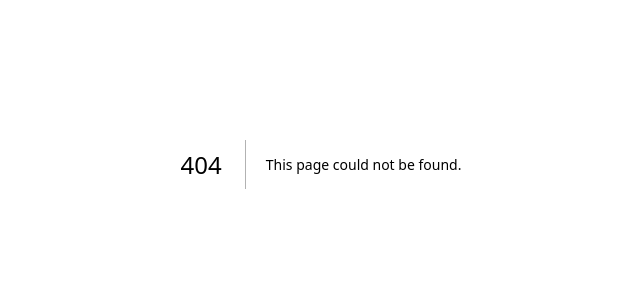
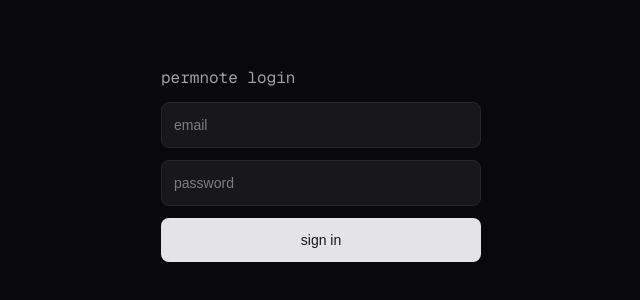
Before and after one commit to jaredbinning9/permnote, a Next.js app: page /login in a window 1280 px wide. Before the commit this address had no page. Shown: the part 236-536 px from the top of the page, without its empty margins (319-959 px from the left). Built offline with nearby package versions, Linux system fonts and the light colour scheme; no server answers.

Commit message:
Add auth: login page and session check

```diff
--- /dev/null
+++ b/app/login/page.tsx
@@ -0,0 +1,51 @@
+"use client";
+
+import { useState } from "react";
+import { useRouter } from "next/navigation";
+import { supabase } from "@/lib/supabase";
+
+export default function Login() {
+  const [email, setEmail] = useState("");
+  const [password, setPassword] = useState("");
+  const [errorMsg, setErrorMsg] = useState("");
+  const router = useRouter();
+
+  async function handleLogin() {
+    const { error } = await supabase.auth.signInWithPassword({ email, password });
+    if (error) {
+      setErrorMsg(error.message);
+    } else {
+      router.push("/");
+    }
+  }
+
+  return (
+    <main className="flex min-h-screen items-center justify-center bg-zinc-950">
+      <div className="w-full max-w-xs space-y-3">
+        <h1 className="font-mono text-zinc-400">permnote login</h1>
+        <input
+          type="email"
+          placeholder="email"
+          value={email}
+          onChange={(e) => setEmail(e.target.value)}
+          className="w-full rounded-lg border border-zinc-800 bg-zinc-900 p-3 text-sm text-zinc-200 outline-none focus:border-zinc-600"
+        />
+        <input
+          type="password"
+          placeholder="password"
+          value={password}
+          onChange={(e) => setPassword(e.target.value)}
+          onKeyDown={(e) => e.key === "Enter" && handleLogin()}
+          className="w-full rounded-lg border border-zinc-800 bg-zinc-900 p-3 text-sm text-zinc-200 outline-none focus:border-zinc-600"
+        />
+        <button
+          onClick={handleLogin}
+          className="w-full rounded-lg bg-zinc-200 p-3 text-sm font-medium text-zinc-900 hover:bg-white"
+        >
+          sign in
+        </button>
+        {errorMsg && <p className="text-sm text-red-400">{errorMsg}</p>}
+      </div>
+    </main>
+  );
+}
--- a/app/page.tsx
+++ b/app/page.tsx
@@ -1,15 +1,31 @@
+"use client";
+
+import { useEffect, useState } from "react";
+import { useRouter } from "next/navigation";
 import { supabase } from "@/lib/supabase";
 
-export default async function Home() {
-  const { count, error } = await supabase
-    .from("notes")
-    .select("*", { count: "exact", head: true });
+export default function Home() {
+  const [status, setStatus] = useState("checking session...");
+  const router = useRouter();
+
+  useEffect(() => {
+    async function check() {
+      const { data: { session } } = await supabase.auth.getSession();
+      if (!session) {
+        router.push("/login");
+        return;
+      }
+      const { count, error } = await supabase
+        .from("notes")
+        .select("*", { count: "exact", head: true });
+      setStatus(error ? `error: ${error.message}` : `logged in as ${session.user.email}. notes: ${count}`);
+    }
+    check();
+  }, [router]);
 
   return (
     <main className="flex min-h-screen items-center justify-center bg-zinc-950">
-      <h1 className="font-mono text-zinc-400">
-        {error ? `connection error: ${error.message}` : `connected. notes in db: ${count}`}
-      </h1>
+      <h1 className="font-mono text-zinc-400">{status}</h1>
     </main>
   );
 }
```
